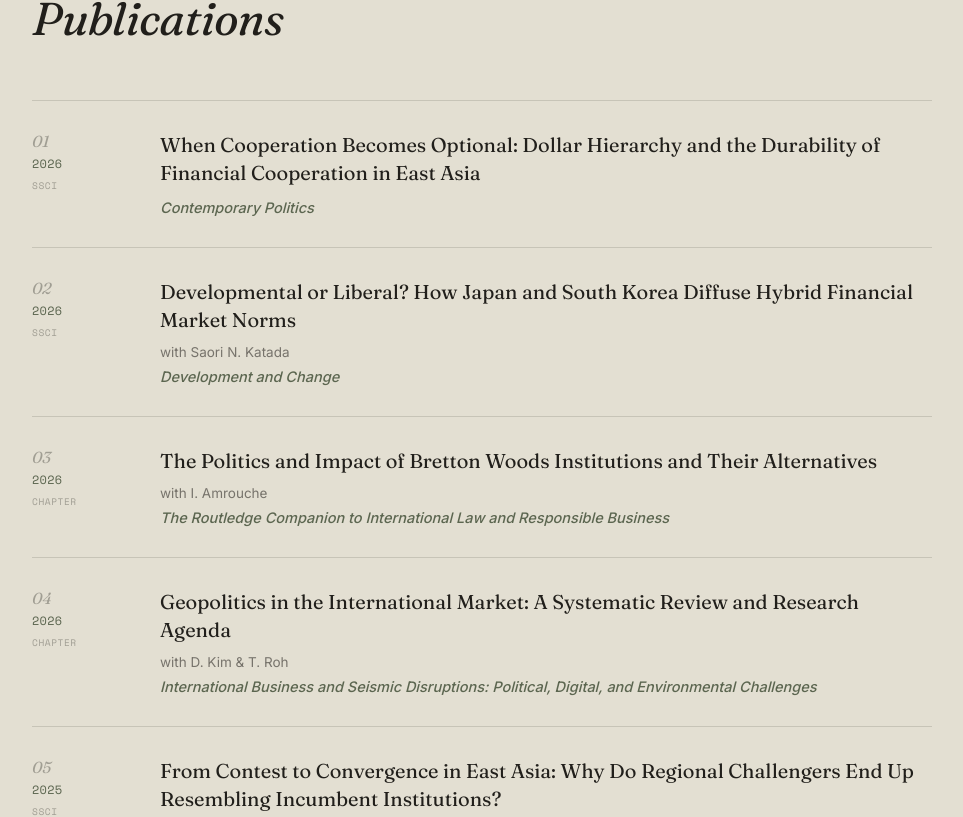
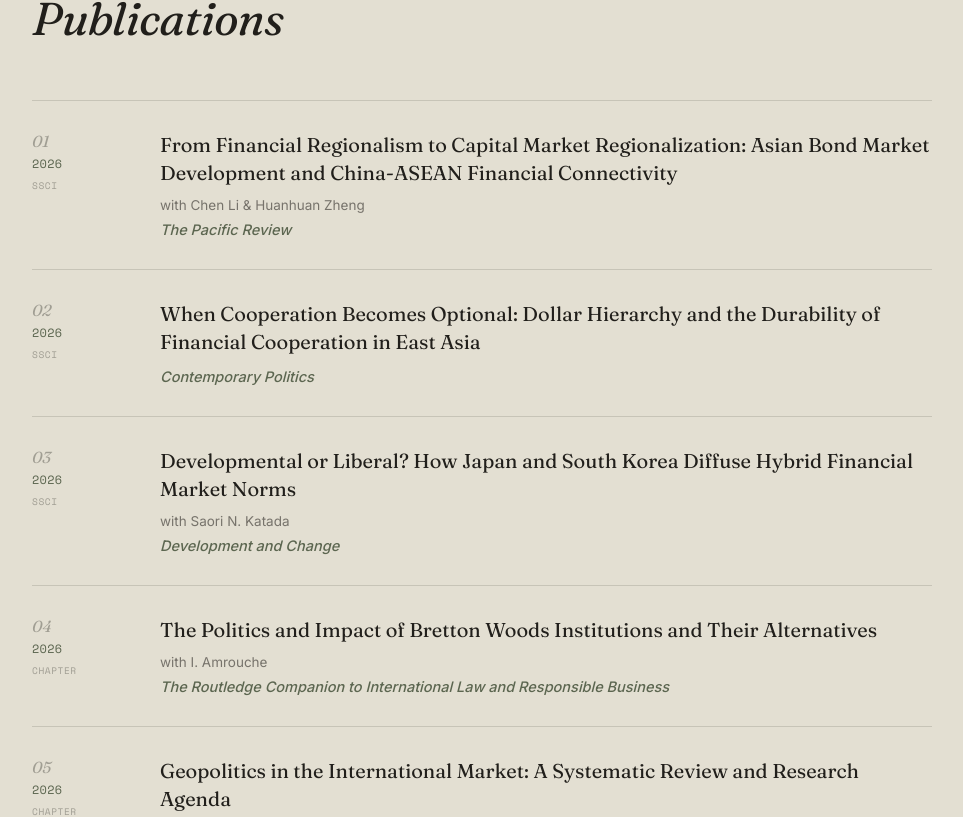
Before and after one commit to yaechanlee/yaechanlee.github.io, a React (Vite) app: page / in a window 1280 px wide. Shown: the part 1390-2207 px from the top of the page, without its empty margins (158-1121 px from the left). Built offline with nearby package versions, Linux system fonts and the light colour scheme.

Commit message:
Add new Pacific Review publication on capital market regionalization

```diff
--- a/src/App.jsx
+++ b/src/App.jsx
@@ -1,6 +1,14 @@
 import { useState, useEffect, useRef } from "react";
 
 const PUBLICATIONS = [
+  {
+    "year": "2026",
+    "title": "From Financial Regionalism to Capital Market Regionalization: Asian Bond Market Development and China-ASEAN Financial Connectivity",
+    "journal": "The Pacific Review",
+    "coauthor": "with Chen Li & Huanhuan Zheng",
+    "link": "https://www.tandfonline.com/doi/full/10.1080/09512748.2026.2749551",
+    "ssci": true
+  },
   {
     year: "2026",
     title: "When Cooperation Becomes Optional: Dollar Hierarchy and the Durability of Financial Cooperation in East Asia",
```
